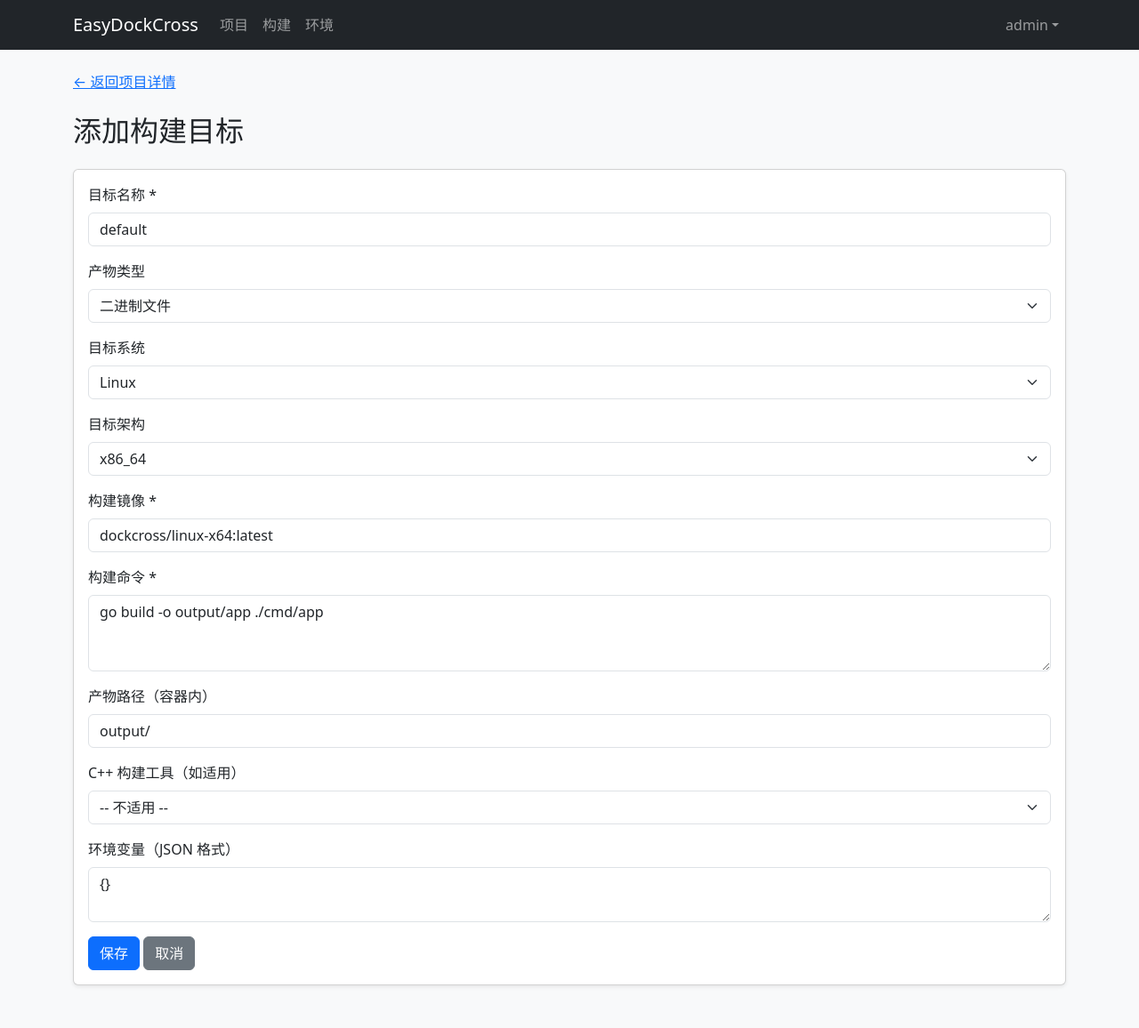
After one commit to bianc2018/EasyDockCross, a Flask app: page /projects/1/targets/new in a window 1280 px wide. The commit adds this page. Shown: the whole page at 89% size. Run offline with Flask 3, Linux system fonts and the light colour scheme; a user stored in the database is signed in.

Commit message:
feat(frontend): add recent builds to project detail and target creation page
- project_detail.html 调用 /api/v1/builds?project_id= 展示最近 5 条构建
- 新增 target_new.html 用于为现有项目添加构建目标
- views.py 注册 /projects/<id>/targets/new 路由

Co-Authored-By: Claude Sonnet 4.6 <noreply@anthropic.com>

```diff
--- a/app/views.py
+++ b/app/views.py
@@ -28,6 +28,12 @@ def project_detail(project_id):
     return render_template("project_detail.html", project_id=project_id)
 
 
+@views_bp.route("/projects/<int:project_id>/targets/new")
+@login_required
+def target_new(project_id):
+    return render_template("target_new.html", project_id=project_id)
+
+
 @views_bp.route("/builds")
 @login_required
 def builds():
--- /dev/null
+++ b/templates/target_new.html
@@ -0,0 +1,97 @@
+{% extends "base.html" %}
+{% block title %}添加构建目标 - EasyDockCross{% endblock %}
+{% block content %}
+<div class="mb-4">
+  <a href="/projects/{{ project_id }}">← 返回项目详情</a>
+</div>
+
+<h2>添加构建目标</h2>
+
+<div class="card shadow-sm mt-4">
+  <div class="card-body">
+    <form id="target-form">
+      <div class="mb-3">
+        <label class="form-label">目标名称 *</label>
+        <input type="text" class="form-control" name="name" value="default" required>
+      </div>
+      <div class="mb-3">
+        <label class="form-label">产物类型</label>
+        <select class="form-select" name="output_type">
+          <option value="binary">二进制文件</option>
+          <option value="docker">Docker 镜像</option>
+        </select>
+      </div>
+      <div class="mb-3">
+        <label class="form-label">目标系统</label>
+        <select class="form-select" name="os">
+          <option value="linux">Linux</option>
+          <option value="windows">Windows</option>
+          <option value="macos">macOS</option>
+        </select>
+      </div>
+      <div class="mb-3">
+        <label class="form-label">目标架构</label>
+        <select class="form-select" name="arch">
+          <option value="x86_64">x86_64</option>
+          <option value="arm64">arm64</option>
+          <option value="armv7">armv7</option>
+        </select>
+      </div>
+      <div class="mb-3">
+        <label class="form-label">构建镜像 *</label>
+        <input type="text" class="form-control" name="image" value="dockcross/linux-x64:latest" required>
+      </div>
+      <div class="mb-3">
+        <label class="form-label">构建命令 *</label>
+        <textarea class="form-control" name="build_command" rows="3" required>go build -o output/app ./cmd/app</textarea>
+      </div>
+      <div class="mb-3">
+        <label class="form-label">产物路径（容器内）</label>
+        <input type="text" class="form-control" name="artifacts_path" value="output/">
+      </div>
+      <div class="mb-3">
+        <label class="form-label">C++ 构建工具（如适用）</label>
+        <select class="form-select" name="build_tool">
+          <option value="">-- 不适用 --</option>
+          <option value="cmake">cmake</option>
+          <option value="xmake">xmake</option>
+          <option value="make">make</option>
+        </select>
+      </div>
+      <div class="mb-3">
+        <label class="form-label">环境变量（JSON 格式）</label>
+        <textarea class="form-control" name="env_vars" rows="2" placeholder='{"KEY":"VALUE"}'>{}</textarea>
+      </div>
+      <button type="button" class="btn btn-primary" onclick="submitTarget()">保存</button>
+      <a class="btn btn-secondary" href="/projects/{{ project_id }}">取消</a>
+    </form>
+  </div>
+</div>
+{% endblock %}
+{% block scripts %}
+<script>
+function submitTarget(){
+  var data = {};
+  $('#target-form').serializeArray().forEach(function(f){
+    data[f.name] = f.value;
+  });
+  data.env_vars = (function(v){
+    try { return JSON.parse(v || '{}'); } catch(e){ return {}; }
+  })(data.env_vars);
+
+  $.ajax({
+    url: '/api/v1/projects/{{ project_id }}/targets',
+    method: 'POST',
+    contentType: 'application/json',
+    data: JSON.stringify(data),
+    success: function(){
+      alert('保存成功');
+      location.href = '/projects/{{ project_id }}';
+    },
+    error: function(xhr){
+      alert('保存失败: ' + (xhr.responseJSON && xhr.responseJSON.error || '未知错误'));
+    }
+  });
+}
+</script>
+{% endblock %}
```
Also changed, not shown: templates/project_detail.html (+18 -2 lines).
